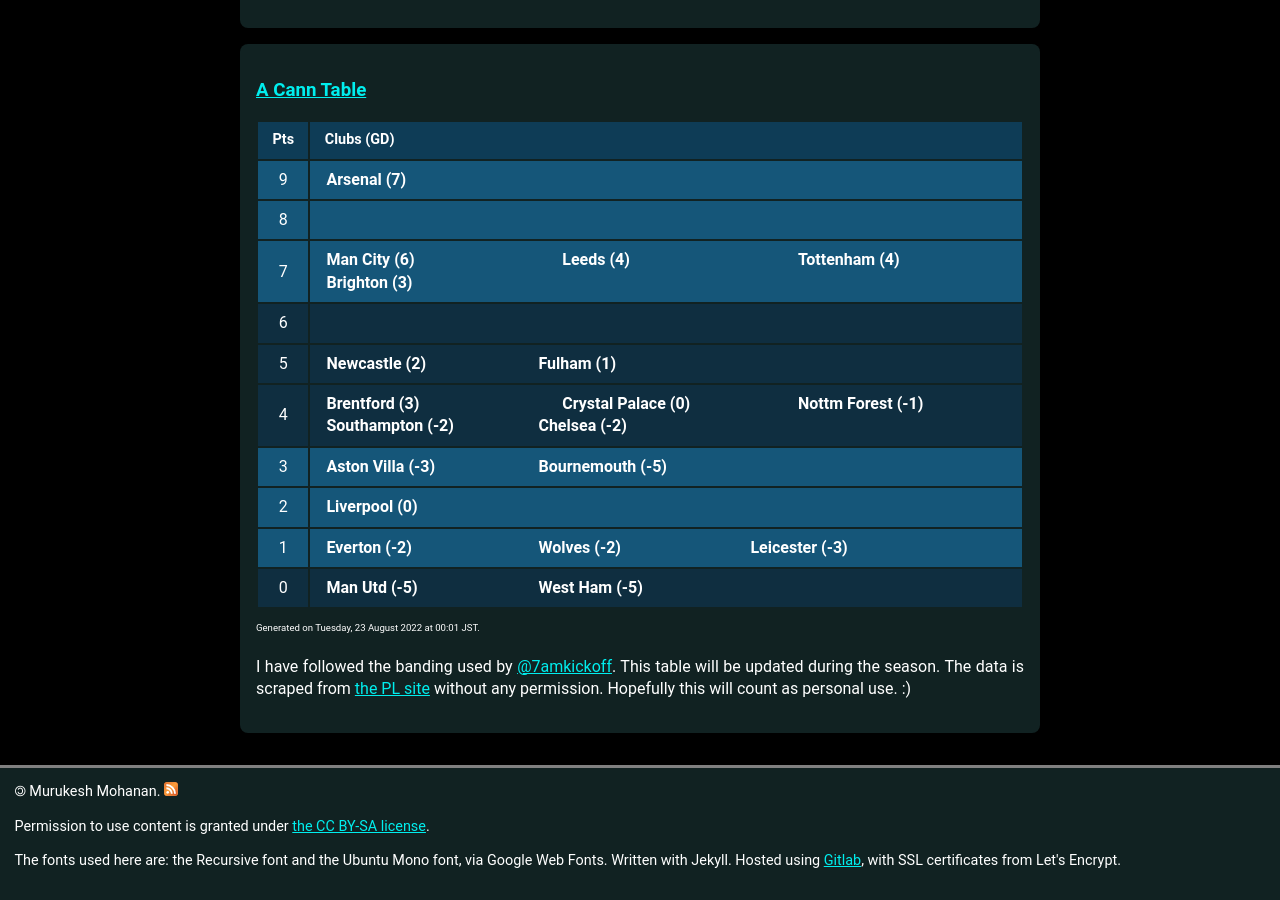
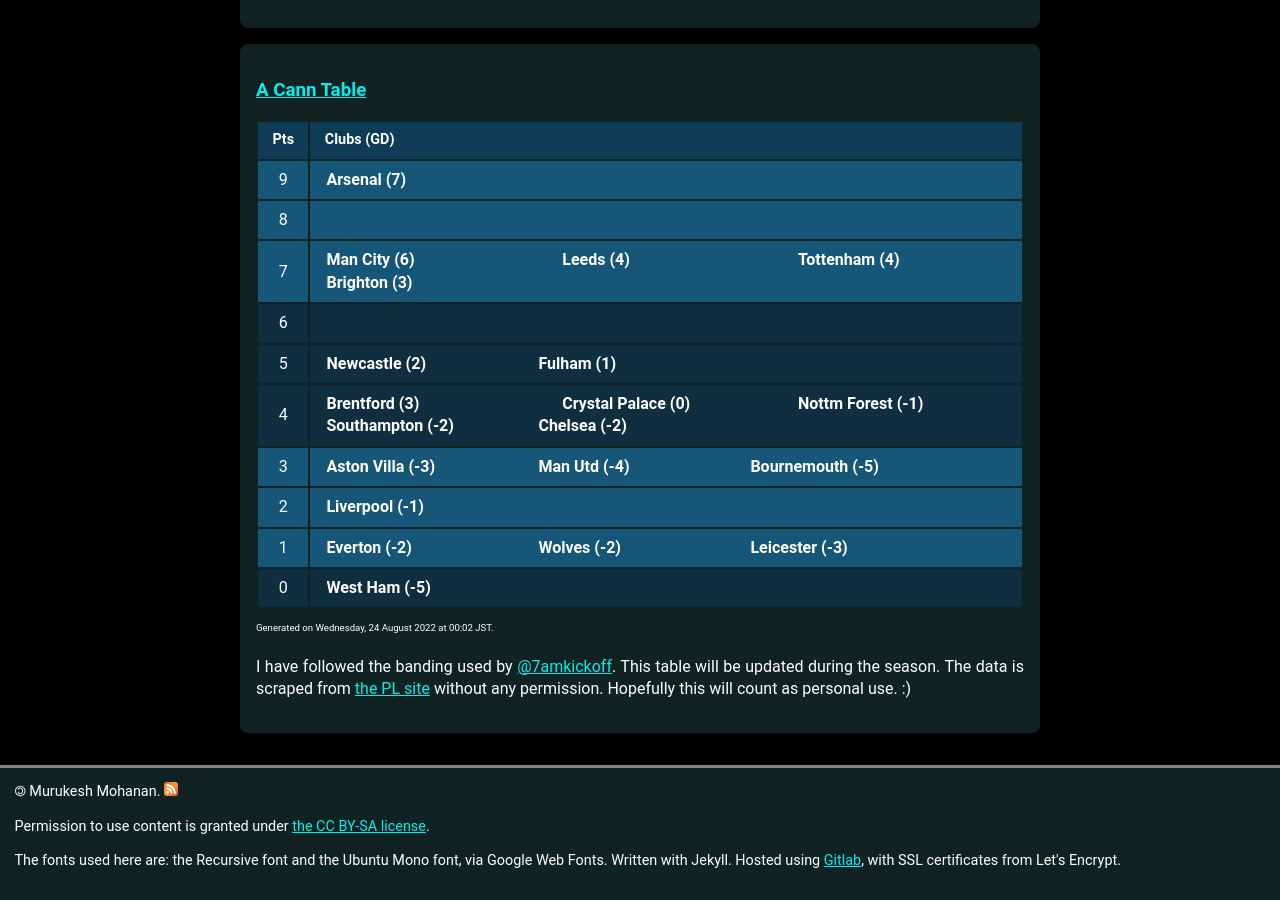
Before and after one commit to muru/muru.github.io, a Jekyll site: the page built from resources.md, in a window 1280 px wide and 900 px high, scrolled down 1325 px. Built offline with Jekyll 4.4.1, drawn with Linux system fonts in a browser that asks for light colours; some web fonts are replaced.

Commit message:
updated cann-table: Wed 24 Aug 00:02:25 JST 2022

```diff
--- a/cann-table.html
+++ b/cann-table.html
@@ -46,13 +46,14 @@
 		<td class="cann-point"> 3 </td>
 		<td class="cann-clubs">
 			<span class="club-name"> Aston Villa (-3) </span>
+			<span class="club-name"> Man Utd (-4) </span>
 			<span class="club-name"> Bournemouth (-5) </span>
 		</td>
  	</tr>
 	<tr class="cann-row-1">
 		<td class="cann-point"> 2 </td>
 		<td class="cann-clubs">
-			<span class="club-name"> Liverpool (0) </span>
+			<span class="club-name"> Liverpool (-1) </span>
 		</td>
  	</tr>
 	<tr class="cann-row-1">
@@ -66,9 +67,8 @@
 	<tr class="cann-row-2">
 		<td class="cann-point"> 0 </td>
 		<td class="cann-clubs">
-			<span class="club-name"> Man Utd (-5) </span>
 			<span class="club-name"> West Ham (-5) </span>
 		</td>
  	</tr>
 </table>
-<span id="cann-gen-note"> Generated on  Tuesday, 23 August 2022 at 00:01 JST. </span>
+<span id="cann-gen-note"> Generated on  Wednesday, 24 August 2022 at 00:02 JST. </span>
```
